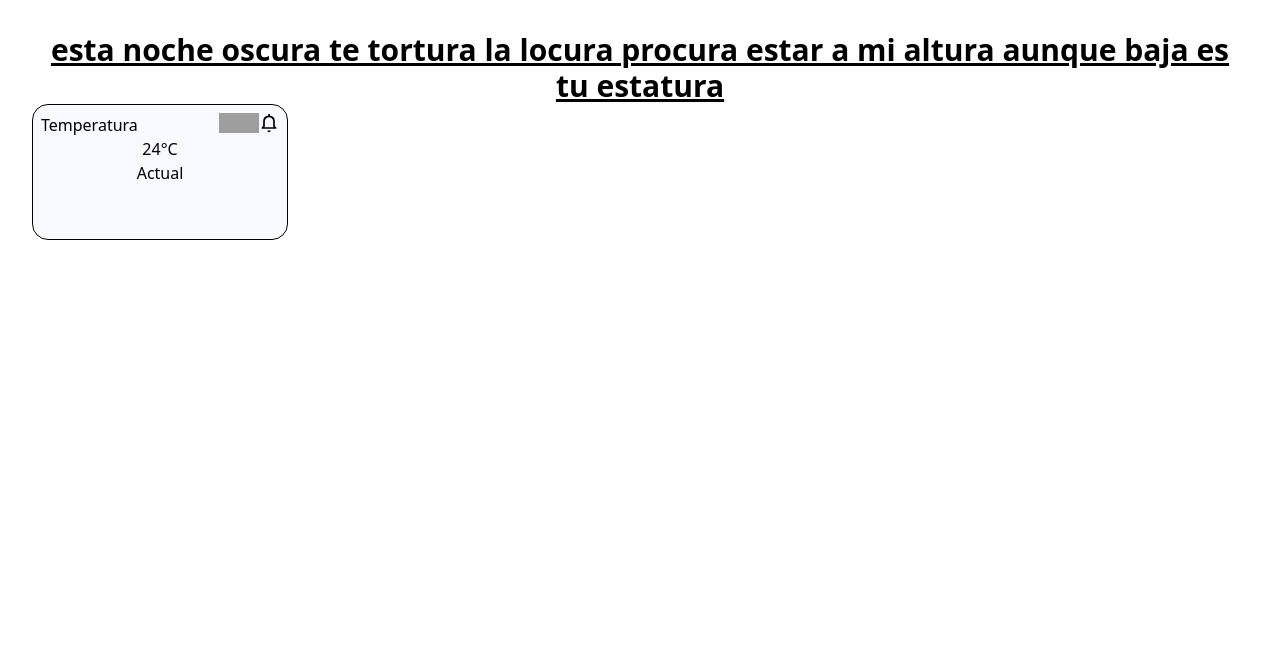
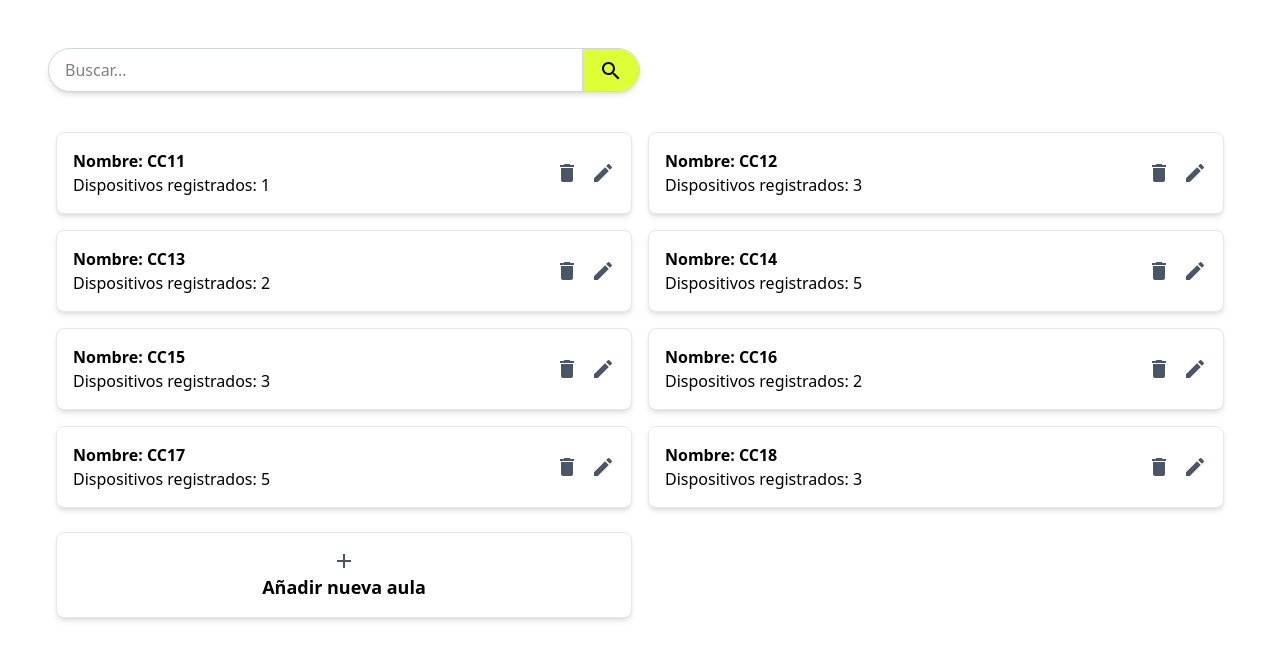
Before and after one commit to AndresilloDev/MOVE-Web, a React (Vite) app in the folder Frontend/: page /classrooms in a window 1280 px wide. Shown: the top 660 px of the page. Built offline with nearby package versions, Linux system fonts and the light colour scheme; grey boxes are pictures that could not be loaded.

Commit message:
feat: Añadi el diseño de ClassroomsPage

```diff
--- a/Frontend/package.json
+++ b/Frontend/package.json
@@ -10,6 +10,9 @@
     "preview": "vite preview"
   },
   "dependencies": {
+    "@emotion/react": "^11.14.0",
+    "@emotion/styled": "^11.14.0",
+    "@mui/icons-material": "^6.4.6",
     "@tailwindcss/vite": "^4.0.6",
     "react": "^19.0.0",
     "react-dom": "^19.0.0",
--- a/Frontend/src/App.jsx
+++ b/Frontend/src/App.jsx
@@ -3,19 +3,17 @@ import { BrowserRouter as Router, Routes, Route } from "react-router-dom";
 import UsersScreen from "./screens/UsersScreen";
 import SensorCard from "./components/SensorCard";
 import ChangePasswordRecoverScreen from "./screens/ChangePasswordRecoverScreen";
+import ClassroomsPage from "./pages/ClassroomsPage";
 import './App.css';
 
 function App() {
     return (
         <Router>
             <div>
-                <h1 className="text-3xl font-bold underline">
-                    esta noche oscura te tortura la locura procura estar a mi altura aunque baja es tu estatura
-                </h1>
-                <SensorCard />
                 <Routes>
                     <Route path="/" element={<UsersScreen />} />
                     <Route path="/recover-password" element={<ChangePasswordRecoverScreen />} />
+                    <Route path="/classrooms" element={<ClassroomsPage />} />
                 </Routes>
             </div>
         </Router>
--- /dev/null
+++ b/Frontend/src/pages/ClassroomsPage.jsx
@@ -0,0 +1,216 @@
+import { useState } from "react";
+import DeleteIcon from "@mui/icons-material/Delete";
+import EditIcon from "@mui/icons-material/Edit";
+import SearchIcon from "@mui/icons-material/Search";
+import AddIcon from "@mui/icons-material/Add";
+import { Modal, Box, TextField, Button } from "@mui/material";
+
+const aulasData = [
+  { nombre: "CC11", dispositivos: 1 },
+  { nombre: "CC12", dispositivos: 3 },
+  { nombre: "CC13", dispositivos: 2 },
+  { nombre: "CC14", dispositivos: 5 },
+  { nombre: "CC15", dispositivos: 3 },
+  { nombre: "CC16", dispositivos: 2 },
+  { nombre: "CC17", dispositivos: 5 },
+  { nombre: "CC18", dispositivos: 3 },
+];
+
+export default function ClassroomsPage() {
+  const [aulas, setAulas] = useState(aulasData);
+  const [search, setSearch] = useState("");
+  const [openEditModal, setOpenEditModal] = useState(false);
+  const [openAddModal, setOpenAddModal] = useState(false);
+  const [openDeleteModal, setOpenDeleteModal] = useState(false);
+  const [selectedAula, setSelectedAula] = useState(null);
+
+  const filteredAulas = aulas.filter((aula) =>
+    aula.nombre.toLowerCase().includes(search.toLowerCase())
+  );
+
+  const handleOpenEditModal = (aula) => {
+    setSelectedAula(aula);
+    setOpenEditModal(true);
+  };
+
+  const handleOpenAddModal = () => {
+    setOpenAddModal(true);
+  };
+
+  const handleOpenDeleteModal = (aula) => {
+    setSelectedAula(aula);
+    setOpenDeleteModal(true);
+  };
+
+  const handleCloseModal = () => {
+    setOpenEditModal(false);
+    setOpenAddModal(false);
+    setOpenDeleteModal(false);
+    setSelectedAula(null);
+  };
+
+  return (
+    <div className="relative w-full min-h-screen bg-white overflow-hidden">
+      <div className="relative z-10">
+        <div className="flex justify-start p-4 w-full">
+          <div className="flex items-center bg-white border border-gray-300 rounded-full overflow-hidden shadow-md w-1/2">
+            <input
+              type="text"
+              placeholder="Buscar..."
+              className="outline-none px-4 py-2 bg-transparent w-full"
+              value={search}
+              onChange={(e) => setSearch(e.target.value)}
+            />
+            <button className="bg-[#DEFF35] p-2 px-4 border-l border-gray-300">
+              <SearchIcon className="text-black" />
+            </button>
+          </div>
+        </div>
+
+        <div className="relative p-6">
+          <div className="grid grid-cols-1 md:grid-cols-2 gap-4">
+            {filteredAulas.map((aula, index) => (
+              <div
+                key={index}
+                className="flex justify-between items-center bg-white p-4 shadow-md rounded-lg border border-gray-200"
+              >
+                <div className="text-left">
+                  <p className="font-bold">Nombre: {aula.nombre}</p>
+                  <p>Dispositivos registrados: {aula.dispositivos}</p>
+                </div>
+                <div className="flex gap-3 text-gray-600">
+                  <DeleteIcon
+                    className="cursor-pointer hover:text-red-500"
+                    onClick={() => handleOpenDeleteModal(aula)}
+                  />
+                  <EditIcon
+                    className="cursor-pointer hover:text-blue-500"
+                    onClick={() => handleOpenEditModal(aula)}
+                  />
+                </div>
+              </div>
+            ))}
+          </div>
+
+          <div className="mt-6 flex">
+            <button
+              className="flex flex-col justify-center items-center w-full md:w-[calc(50%-0.5rem)] p-4 bg-white bg-opacity-[0.85] shadow-md rounded-lg border border-gray-200 hover:bg-gray-100 hover:bg-opacity-[0.85]"
+              onClick={handleOpenAddModal}
+            >
+              <AddIcon className="text-gray-600" />
+              <span className="text-lg font-semibold">Añadir nueva aula</span>
+            </button>
+          </div>
+        </div>
+      </div>
+
+      {/* Modal de Editar Aula */}
+      <Modal open={openEditModal} onClose={handleCloseModal}>
+        <Box
+          sx={{
+            position: "absolute",
+            top: "50%",
+            left: "50%",
+            transform: "translate(-50%, -50%)",
+            width: 400,
+            bgcolor: "background.paper",
+            boxShadow: 24,
+            p: 4,
+            borderRadius: 5,
+          }}
+        >
+          <h2 className="text-xl font-bold mb-4 text-center">Editar Aula</h2>
+          <TextField
+            label="Nombre"
+            defaultValue={selectedAula?.nombre}
+            fullWidth
+            margin="normal"
+          />
+          <TextField
+            label="Docencia"
+            defaultValue="D4"
+            fullWidth
+            margin="normal"
+          />
+          <div className="flex justify-center gap-2 mt-4">
+            <Button variant="outlined" onClick={handleCloseModal} style={{ backgroundColor: "#FFFFFF", color: "#000000", borderBlockColor: "#000000"}}>
+              Cancelar
+            </Button>
+            <Button variant="contained" style={{ backgroundColor: "#DEFF35", color: "#000000" }}>
+              Actualizar
+            </Button>
+          </div>
+        </Box>
+      </Modal>
+
+      {/* Modal de Añadir Aula */}
+      <Modal open={openAddModal} onClose={handleCloseModal}>
+        <Box
+          sx={{
+            position: "absolute",
+            top: "50%",
+            left: "50%",
+            transform: "translate(-50%, -50%)",
+            width: 400,
+            bgcolor: "background.paper",
+            boxShadow: 24,
+            p: 4,
+            borderRadius: 5,
+          }}
+        >
+          <h2 className="text-xl font-bold mb-4 text-center">Añadir Aula</h2>
+          <TextField
+            label="Nombre"
+            placeholder="CC12"
+            fullWidth
+            margin="normal"
+          />
+          <TextField
+            label="Docencia"
+            placeholder="D4"
+            fullWidth
+            margin="normal"
+          />
+          <div className="flex justify-center gap-2 mt-4">
+            <Button variant="outlined" onClick={handleCloseModal} style={{ backgroundColor: "#FFFFFF", color: "#000000", borderBlockColor: "#000000"}}>
+              Cancelar
+            </Button>
+            <Button variant="contained" style={{ backgroundColor: "#DEFF35", color: "#000000" }}>
+              Agregar
+            </Button>
+          </div>
+        </Box>
+      </Modal>
+
+      {/* Modal de Eliminar Aula */}
+      <Modal open={openDeleteModal} onClose={handleCloseModal}>
+        <Box
+          sx={{
+            position: "absolute",
+            top: "50%",
+            left: "50%",
+            transform: "translate(-50%, -50%)",
+            width: 400,
+            bgcolor: "background.paper",
+            boxShadow: 24,
+            p: 4,
+            borderRadius: 5,
+          }}
+        >
+          <h2 className="text-xl font-bold mb-4 text-center">Eliminar Aula</h2>
+          <p className="mb-4 text-center">
+            ¿Estás seguro que deseas eliminar el aula {selectedAula?.nombre}?
+          </p>
+          <div className="flex justify-center gap-2">
+            <Button variant="outlined" onClick={handleCloseModal} style={{ backgroundColor: "#FFFFFF", color: "#000000", borderBlockColor: "#000000"}}>
+              Cancelar
+            </Button>
+            <Button variant="contained" style={{ backgroundColor: "#DEFF35", color: "#000000" }}>
+              Eliminar
+            </Button>
+          </div>
+        </Box>
+      </Modal>
+    </div>
+  );
+}
```
Also changed, not shown: 1 other file (tests, documents, lock files or other folders).
